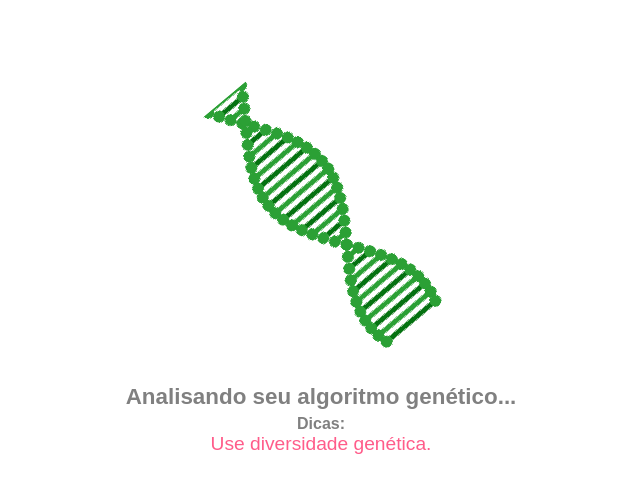
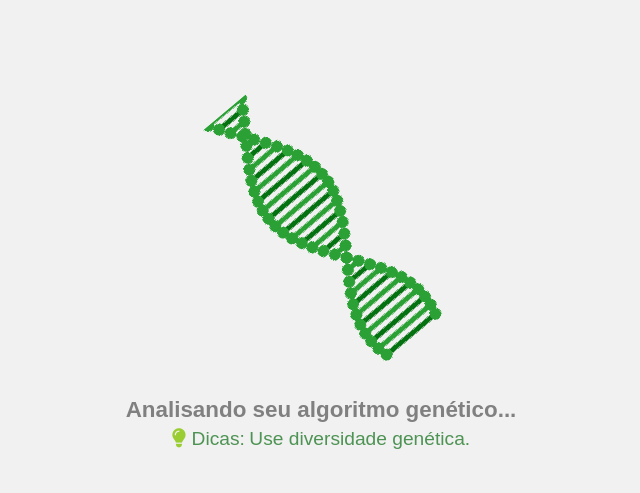
Before and after one commit to Brun0Henr1que/redes-convolucionais-Algoritmo-genetico, a plain HTML site: page Projeto-IATAC/dna.html in a window 1280 px wide. Shown: the part 137-630 px from the top of the page, without its empty margins (319-959 px from the left). Drawn offline with Linux system fonts and the light colour scheme.

Commit message:
Aprimoramento na página de dna

```diff
--- a/Projeto-IATAC/dna.html
+++ b/Projeto-IATAC/dna.html
@@ -3,10 +3,11 @@
 <head>
   <meta charset="UTF-8">
   <title>Loading</title>
+  <link rel="stylesheet" href="https://cdnjs.cloudflare.com/ajax/libs/font-awesome/6.7.2/css/all.min.css" integrity="sha512-Evv84Mr4kqVGRNSgIGL/F/aIDqQb7xQ2vcrdIwxfjThSH8CSR7PBEakCr51Ck+w+/U6swU2Im1vVX0SVk9ABhg==" crossorigin="anonymous" referrerpolicy="no-referrer" />
   <style>
     body {
       margin: 0;
-      background: #fff;
+      background: #f1f1f1;
       font-family: Arial, sans-serif;;
       display: flex;
       flex-direction: column;
@@ -29,7 +30,7 @@
 
     .dicas-container {
       font-size: 1.2rem;
-      color: #ff5c8a;
+      color: #4d9353;
       min-height: 1.5em;
       text-align: center;
     }
@@ -43,8 +44,11 @@
 
   <canvas id="dnaCanvas" width="300" height="300"></canvas>
   <h2>Analisando seu algoritmo genético...</h2>
-  <div><strong>Dicas:</strong></div>
-  <div class="dicas-container" id="dica"></div>
+  <div>
+    <span class="dicas-container"><i class="fa-solid fa-lightbulb" style="color: yellowgreen;"></i> Dicas:</span>
+    <span class="dicas-container" id="dica"></span>
+  </div>
+
 
   <script>
     // DNA ANIMATION
@@ -121,7 +125,8 @@
     setTimeout(() => {
         clearInterval(dicasInterval);
         window.location.href = "Resultados.html";
-    }, 6000)
+    }, 8000)
+
   </script>
 
 </body>
```
